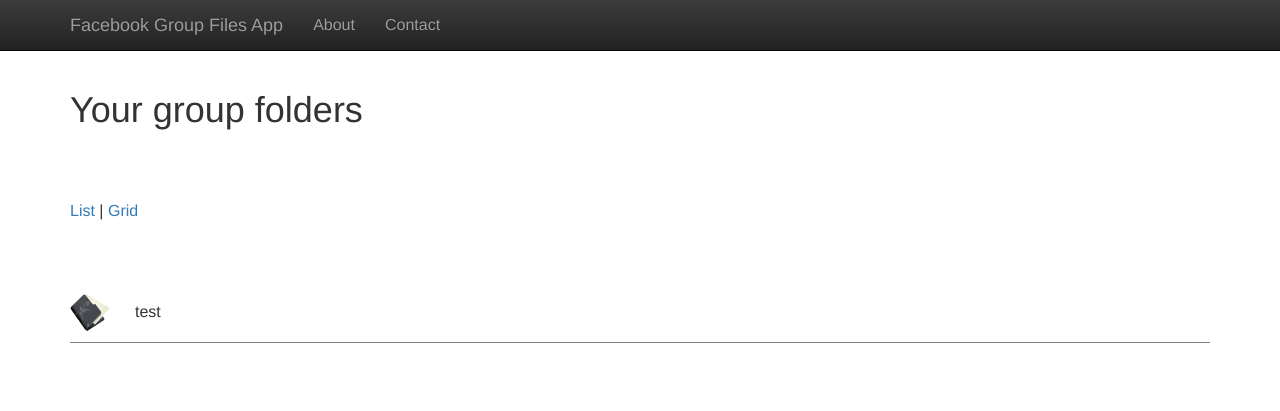
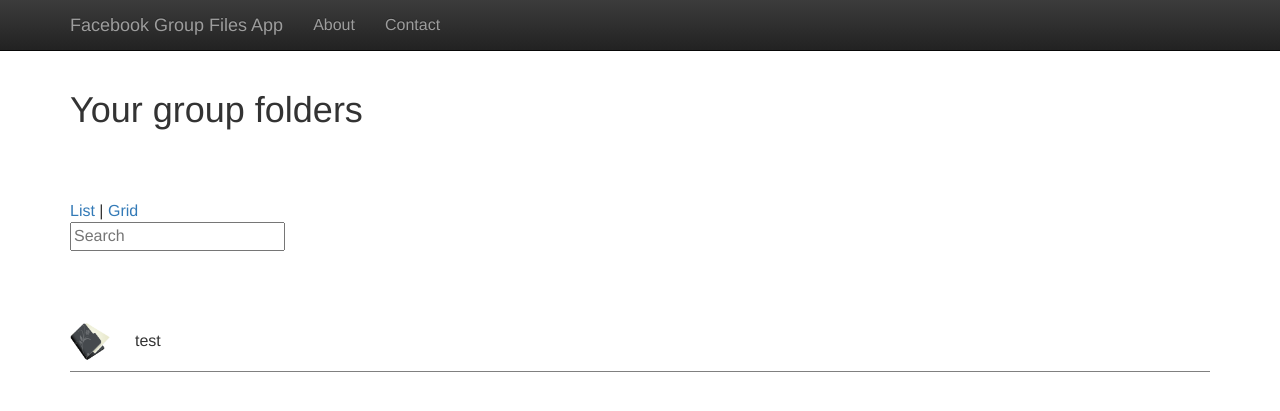
Before and after one commit to mduczek/fbfiles, a Django app: template facebook_files/templates/facebook_files/folder_list.html in a window 1280 px wide. Shown: the top 411 px of the page. Run offline with Django 3.2, Linux system fonts and the light colour scheme; the template is opened without the code that fills it: values that come from a table or form of the project are taken from there, others are empty; data comes from the database, SQL or seed files in the repository; parts of the project's set-up code (start-up, migrations or seed data) failed here and were passed over; some libraries are stand-ins or nearby versions.

Commit message:
Search box

```diff
--- a/facebook_files/templates/facebook_files/folder_list.html
+++ b/facebook_files/templates/facebook_files/folder_list.html
@@ -17,6 +17,9 @@
     |
     <a href="#" id="grid">Grid</a>
 </div>
+
+<input id="search_box" type="text" placeholder="Search">
+
 <div class="files">
 <!--Tutaj bedzie for ppo wszystkich dostepnych folderach -->
     <div class="list" id="view">
```
